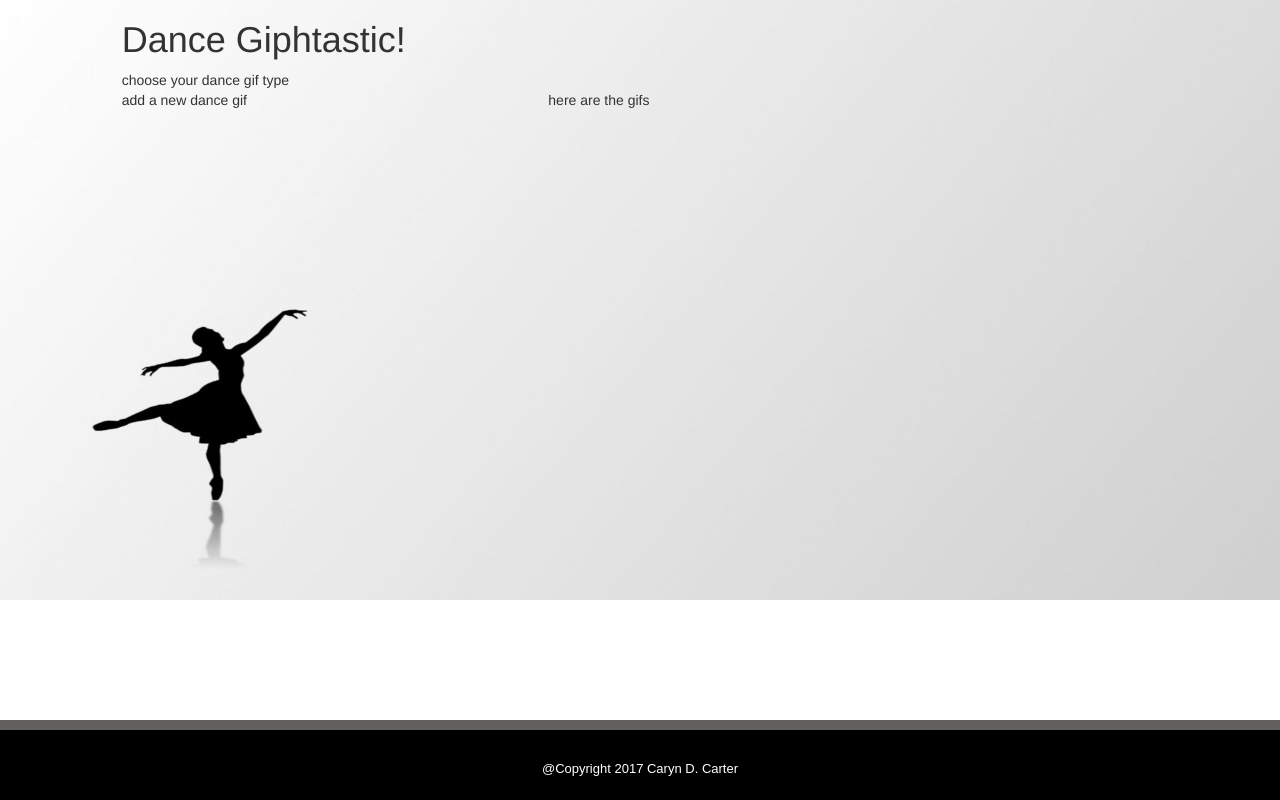
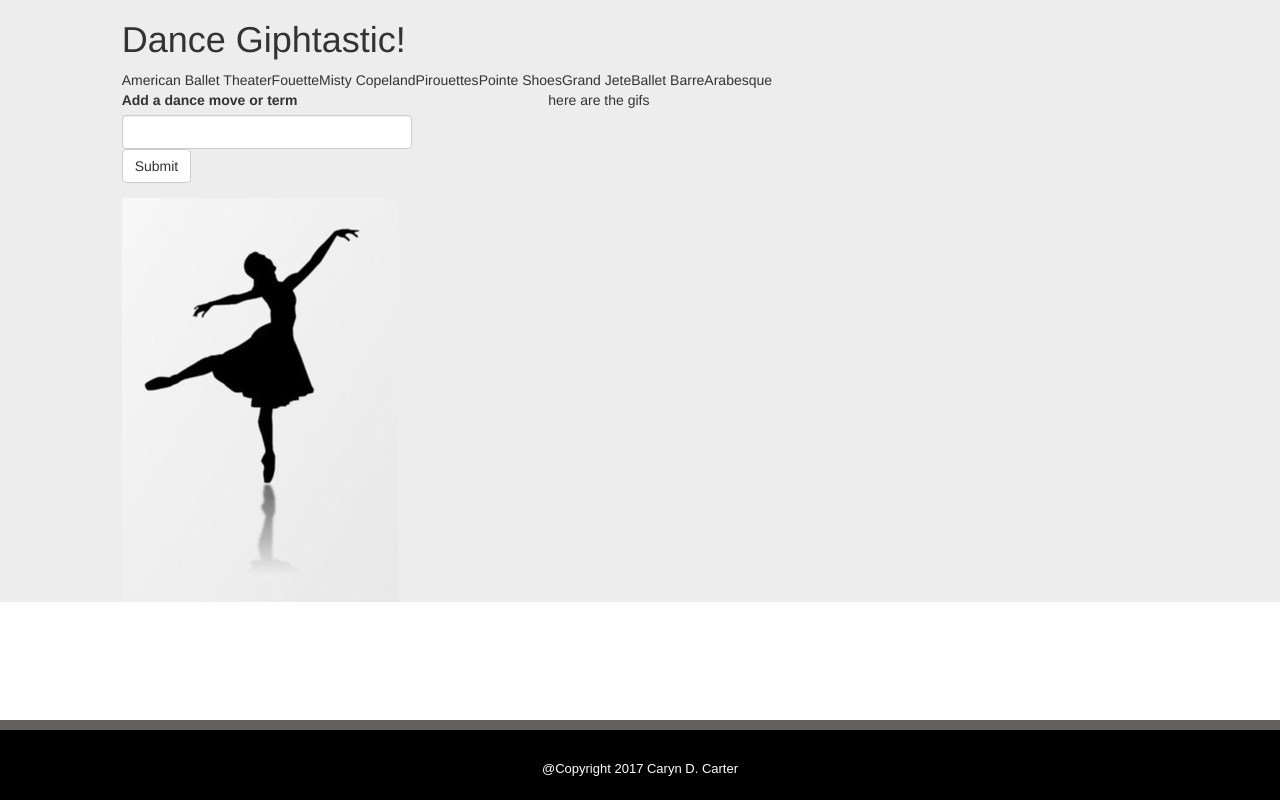
Before and after one commit to Caryndcarter/dance-giphtastic, a PHP site: page / in a window 1280 px wide. Run offline with PHP 8.4, Linux system fonts and the light colour scheme; some libraries are stand-ins or nearby versions.

Commit message:
fixed html screen and pictures

```diff
--- a/assets/css/style.css
+++ b/assets/css/style.css
@@ -6,15 +6,16 @@ html {
 .background  {
 	width:100%;
 	overflow:auto;
+	background-color: #ededed;
 }
 
-.ballet {
-	height: 600px;
+/*.ballet {
+	height: 100%
 	width: 1200px;
 	position:absolute;
 	width: 100%;
 	z-index: 0;
-}
+}*/
 
 .footer {
 	width: 100%;
--- a/assets/javascript/javascript.js
+++ b/assets/javascript/javascript.js
@@ -0,0 +1,12 @@
+$(document).ready(function () {
+
+var moves = ["American Ballet Theater", "Fouette", "Misty Copeland", "Pirouettes", "Pointe Shoes", "Grand Jete", "Ballet Barre", "Arabesque"];
+
+for (var i = 0; i < moves.length; i++) {
+	$(".buttons").append(moves[i]);
+}
+
+
+
+
+});
--- a/index.html
+++ b/index.html
@@ -15,7 +15,6 @@
 
 <div class="background container-fluid">
 	<div class="row">
-	<img class="ballet" src="assets/images/rsz_balletbackground.jpg">
 		<div class="col-md-1"></div>
 		<div class="col-md-6">
 			<h1>Dance Giphtastic!</h1>
@@ -25,20 +24,23 @@
 	<div class="row">
 		<div class="col-md-1"></div>
 		<div class= "col-md-10 buttons">
-		choose your dance gif type
 		</div>
 		<div class="col-md-1"></div>
 	</div>
 	<div class="row">
 		<div class="col-md-1"></div>
-		<div class="col-md-3 add">
-		add a new dance gif
+		<div class="col-md-3">
+			<div class="form-group">
+ 			 <label for="move">Add a dance move or term</label>
+ 			 <input type="text" class="form-control" id="move">
+ 			 <input class="btn btn-default" type="submit" value="Submit">
+			</div>
+			<img class="ballet" src="assets/images/rsz_balletdancer.png">
 		</div>
 		<div class="col-md-1"></div>
-		<div class="col-md-6 giphs">
+		<div class="col-md-7 giphs">
 		here are the gifs
 		</div>
-		<div class="col-md-1"></div>
 	</div>
 </div>
 
@@ -51,7 +53,7 @@
 	</div>
 </div>
 
-<script src="assets/javascript/app.js"></script>
+<script src="assets/javascript/javascript.js"></script>
 
 </body>
 </html>
```
Also changed, not shown: assets/images/balletdancer.png (added), assets/images/rsz_balletdancer.png (added).
